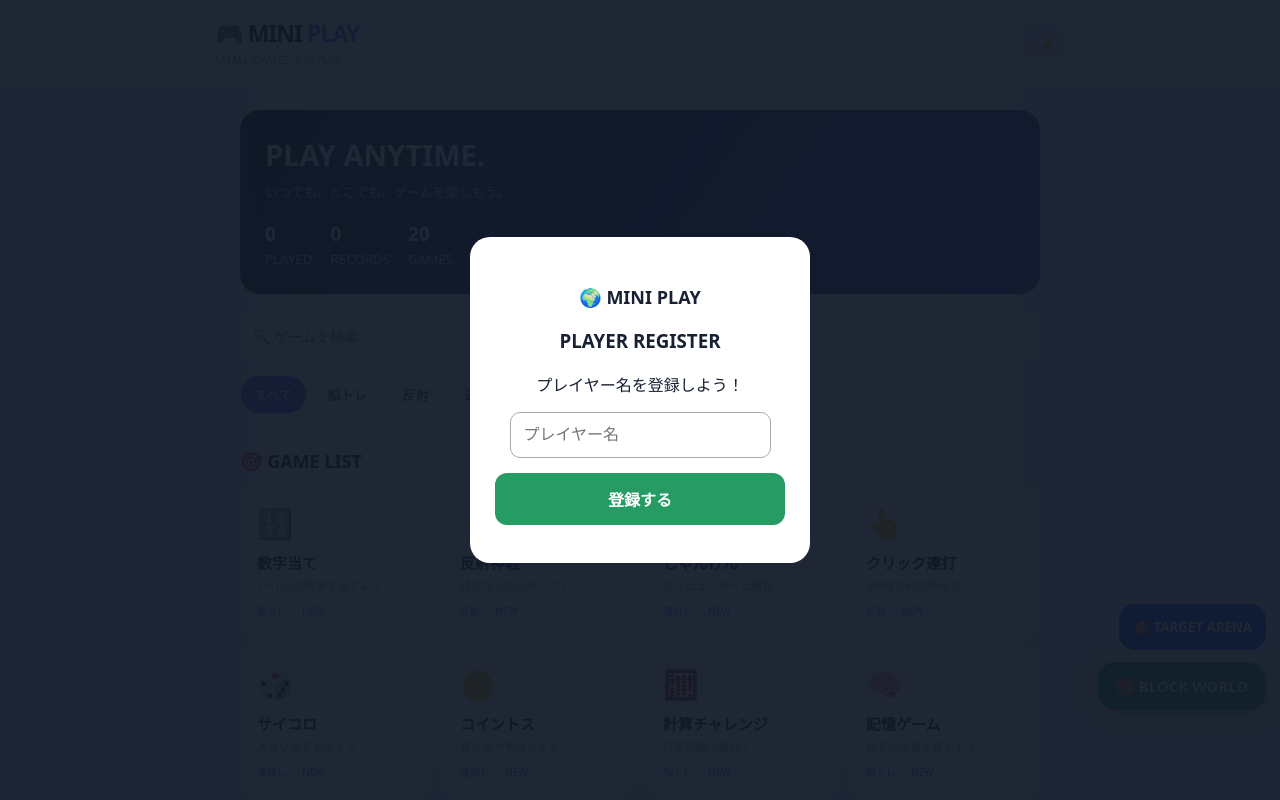
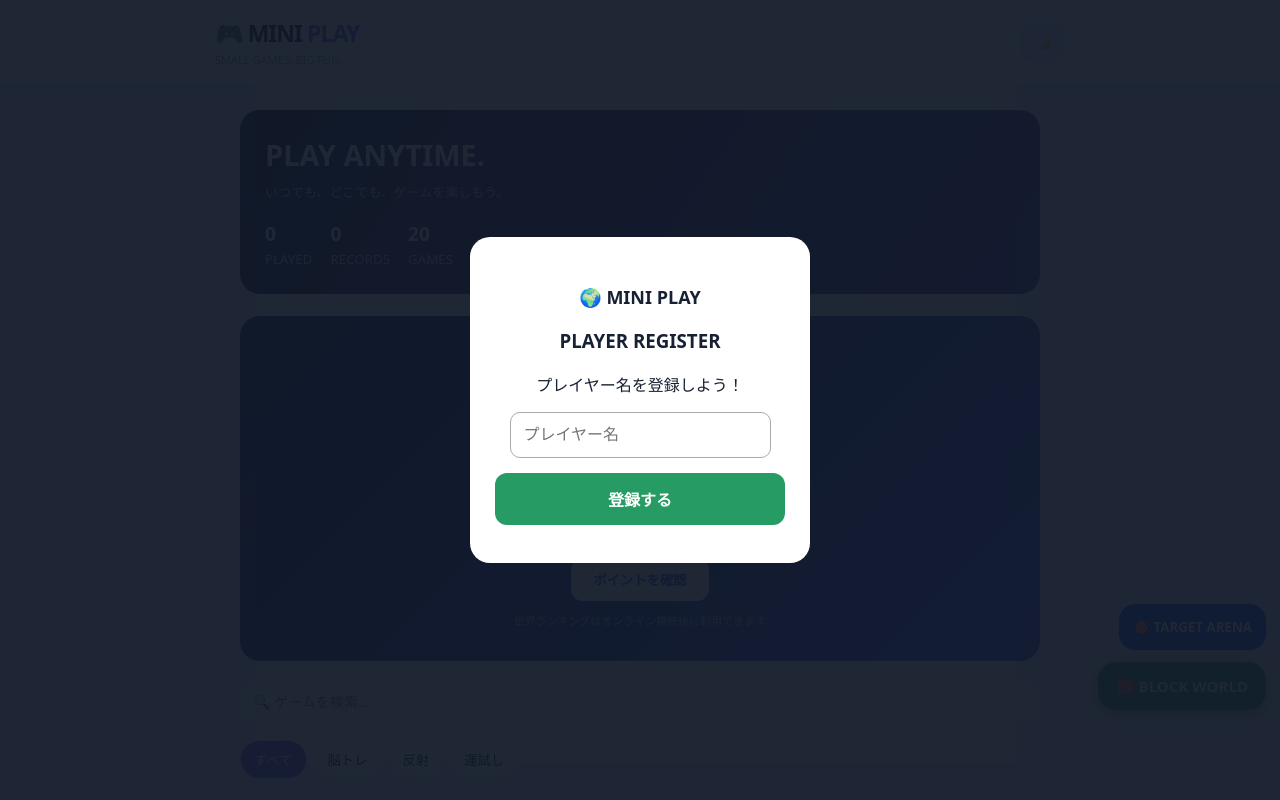
Before and after one commit to renta18120/mini-play, a plain HTML site: page index.html in a window 1280 px wide. Shown: the top 800 px of the page. Drawn offline with Linux system fonts and the light colour scheme.

Commit message:
index.html を更新

```diff
--- a/index.html
+++ b/index.html
@@ -139,7 +139,47 @@ button{font-family:inherit}
    <div class="stat"><strong>20</strong><small>GAMES</small></div>
   </div>
  </section>
+<!-- WORLD RANKING -->
+<section style="
+ background:linear-gradient(135deg,#202b55,#465de0);
+ color:white;
+ padding:22px;
+ border-radius:20px;
+ margin:20px 0;
+ text-align:center;
+">
+ <h2>🌍 WORLD RANKING</h2>
+ <p>MINI PLAY 総合ランキング</p>
 
+ <div style="font-size:13px;opacity:.8">
+  YOUR TOTAL POINTS
+ </div>
+
+ <div id="myTotalPoints" style="
+ font-size:36px;
+ font-weight:900;
+ margin:10px;
+ ">0 PT</div>
+
+ <div id="myPlayerName" style="margin:8px">
+ PLAYER
+ </div>
+
+ <button onclick="showMyPoints()" style="
+ padding:12px 22px;
+ border:0;
+ border-radius:12px;
+ background:white;
+ color:#3449bd;
+ font-weight:bold;
+ ">
+ ポイントを確認
+ </button>
+
+ <p style="font-size:11px;opacity:.7">
+ 世界ランキングはオンライン接続後に利用できます
+ </p>
+</section>
  <div class="tools">
   <input id="search" placeholder="🔍 ゲームを検索..." oninput="render()">
  </div>
```
